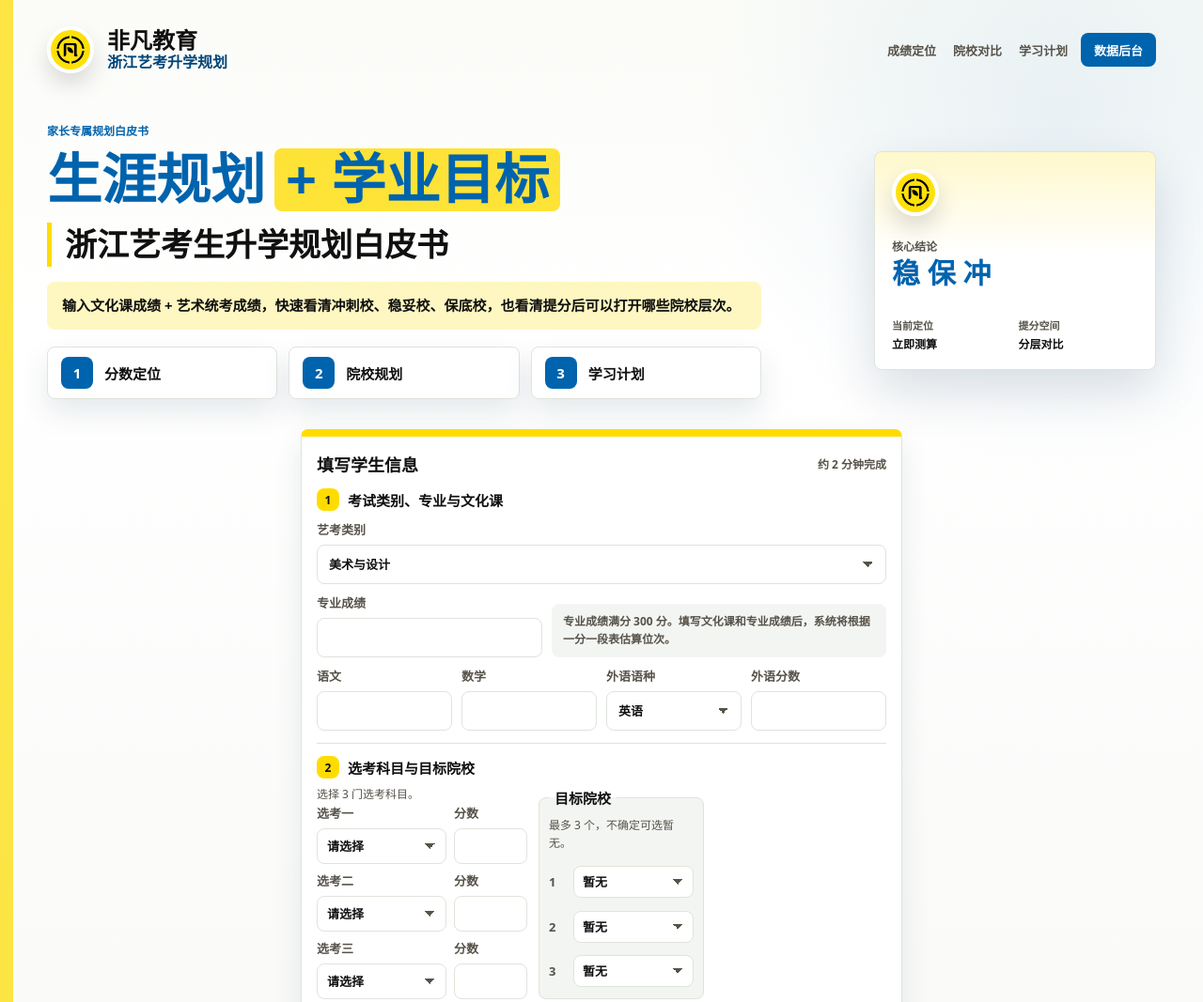
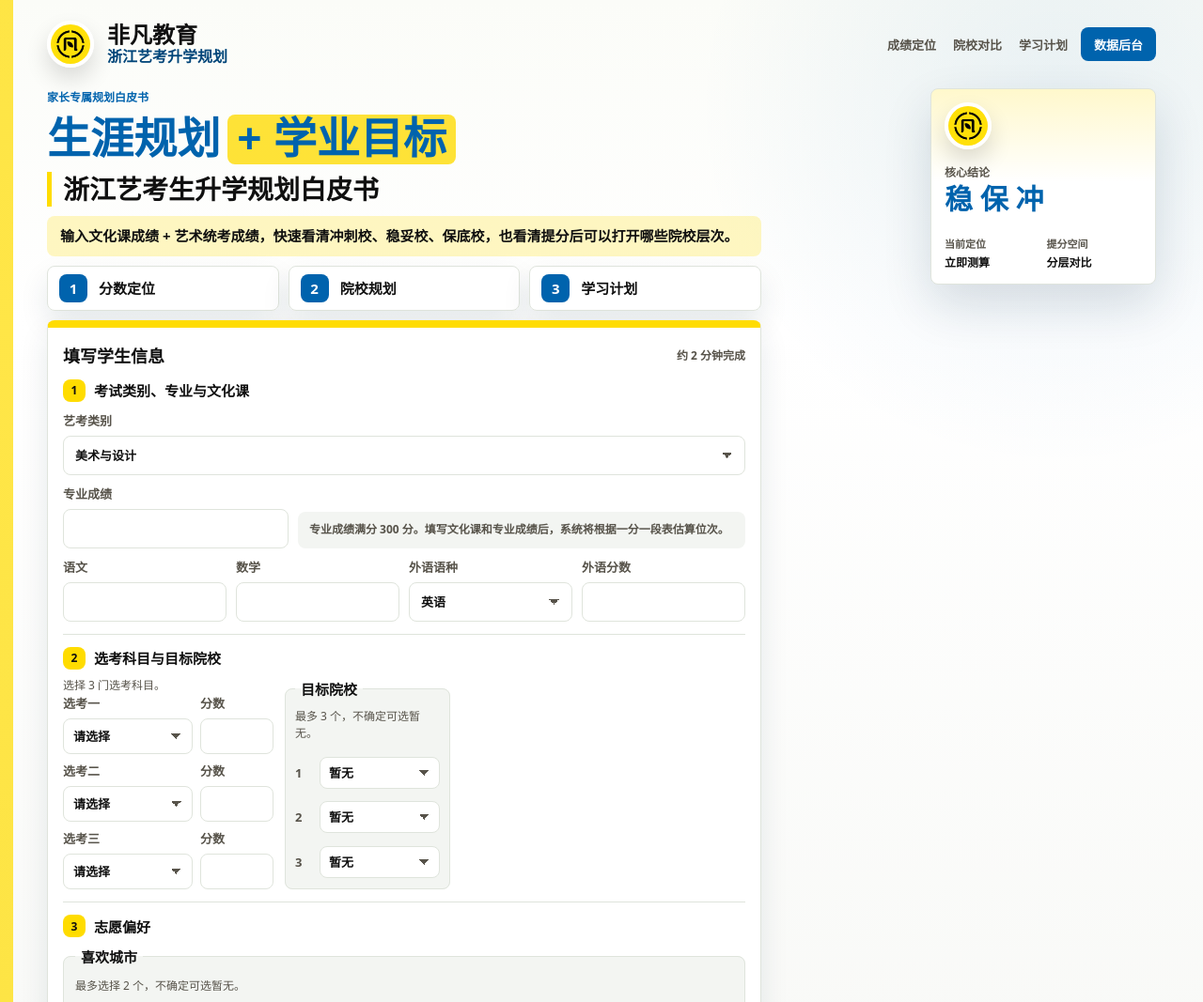
Before and after one commit to 19108072492-wq/zhejiang-art-whitepaper-agent, a website with bundled scripts: page index.html in a window 1280 px wide. Shown: the top 1067 px of the page at 94% size. Built offline with nearby package versions, Linux system fonts and the light colour scheme.

Commit message:
Fix home layout responsiveness

```diff
--- a/styles.css
+++ b/styles.css
@@ -22,6 +22,9 @@
   --shadow: 0 22px 52px rgba(13, 46, 72, 0.14);
   --soft-shadow: 0 14px 30px rgba(13, 46, 72, 0.1);
   --top-wash: #fbfcf8;
+  --home-content-width: 760px;
+  --home-title-size: clamp(30px, 3.6vw, 48px);
+  --home-hero-gap: 10px;
 }
 
 @media (prefers-color-scheme: dark) {
@@ -87,13 +90,13 @@ button {
 }
 
 .site-bar {
-  min-height: 70px;
+  min-height: 58px;
   display: flex;
   align-items: center;
   justify-content: space-between;
   gap: 18px;
   border-bottom: 0;
-  margin-bottom: 24px;
+  margin-bottom: 14px;
 }
 
 .brand-mark {
@@ -174,11 +177,12 @@ button {
 
 .intro {
   display: grid;
-  grid-template-columns: minmax(0, 1fr) 300px;
-  gap: 22px;
-  align-items: center;
-  margin-bottom: 22px;
-  padding: 18px 0 10px;
+  grid-template-columns: minmax(0, var(--home-content-width)) 240px;
+  gap: 18px;
+  align-items: start;
+  justify-content: space-between;
+  margin-bottom: var(--home-hero-gap);
+  padding: 4px 0 0;
 }
 
 .intro-copy-block {
@@ -202,9 +206,9 @@ p {
 h1 {
   width: 100%;
   max-width: 720px;
-  margin-bottom: 12px;
-  font-size: clamp(34px, 4.6vw, 58px);
-  line-height: 1.04;
+  margin-bottom: 8px;
+  font-size: var(--home-title-size);
+  line-height: 1.05;
   overflow-wrap: anywhere;
   word-break: keep-all;
   text-wrap: balance;
@@ -219,9 +223,9 @@ h1 span {
 
 h1 mark {
   display: inline-block;
-  margin-left: 10px;
-  border-radius: 8px;
-  padding: 2px 12px 5px;
+  margin-left: 8px;
+  border-radius: 8px;
+  padding: 1px 10px 4px;
   background: rgba(255, 220, 0, 0.78);
   color: var(--brand-blue);
   font-style: normal;
@@ -232,9 +236,9 @@ h1 mark {
   width: min(720px, 100%);
   border-left: 5px solid var(--brand-yellow);
   border-bottom: 0;
-  padding: 4px 0 4px 14px;
-  color: var(--ink);
-  font-size: clamp(22px, 3vw, 34px);
+  padding: 2px 0 2px 12px;
+  color: var(--ink);
+  font-size: clamp(20px, 2.4vw, 28px);
   font-weight: 900;
   font-style: normal;
   line-height: 1.15;
@@ -242,33 +246,33 @@ h1 mark {
 
 .intro-copy {
   max-width: 760px;
-  margin: 16px 0 0;
-  border-radius: 8px;
-  padding: 13px 16px;
+  margin: 10px 0 0;
+  border-radius: 8px;
+  padding: 10px 14px;
   background: rgba(255, 220, 0, 0.24);
   color: var(--ink);
   font-size: 15px;
   font-weight: 800;
-  line-height: 1.65;
+  line-height: 1.55;
   overflow-wrap: anywhere;
 }
 
 .poster-feature-row {
   display: grid;
   grid-template-columns: repeat(3, minmax(0, 1fr));
-  gap: 12px;
+  gap: 10px;
   width: min(760px, 100%);
-  margin-top: 18px;
+  margin-top: 10px;
 }
 
 .poster-feature-row span {
-  min-height: 54px;
+  min-height: 46px;
   display: flex;
   align-items: center;
   gap: 12px;
   border: 1px solid var(--line);
   border-radius: 8px;
-  padding: 10px 14px;
+  padding: 8px 12px;
   background: rgba(255, 255, 255, 0.92);
   box-shadow: var(--soft-shadow);
   color: var(--ink);
@@ -277,8 +281,8 @@ h1 mark {
 }
 
 .poster-feature-row b {
-  width: 34px;
-  height: 34px;
+  width: 30px;
+  height: 30px;
   display: inline-grid;
   place-items: center;
   flex: 0 0 auto;
@@ -314,14 +318,14 @@ h1 mark {
   min-height: 0;
   border: 1px solid var(--line);
   border-radius: 8px;
-  padding: 18px;
+  padding: 14px;
   background:
     linear-gradient(180deg, rgba(255, 220, 0, 0.2), transparent 48%),
     var(--surface);
   box-shadow: var(--shadow);
   display: grid;
   align-content: start;
-  gap: 20px;
+  gap: 12px;
 }
 
 .intro-panel span {
@@ -366,10 +370,10 @@ h1 mark {
 
 .workspace {
   display: grid;
-  grid-template-columns: minmax(520px, 640px);
+  grid-template-columns: minmax(520px, var(--home-content-width));
   gap: 18px;
   align-items: start;
-  justify-content: center;
+  justify-content: start;
 }
 
 .workspace.has-report {
@@ -1921,6 +1925,22 @@ select:focus {
   border-bottom: 0;
 }
 
+@media (max-width: 1180px) {
+  .intro {
+    grid-template-columns: minmax(0, var(--home-content-width));
+    justify-content: start;
+  }
+
+  .intro-panel {
+    display: none;
+  }
+
+  .workspace {
+    grid-template-columns: minmax(520px, var(--home-content-width));
+    justify-content: start;
+  }
+}
+
 @media (max-width: 980px) {
   .intro,
   .workspace,
```
Also changed, not shown: tests/ui.test.mjs (+5 -0 lines).
